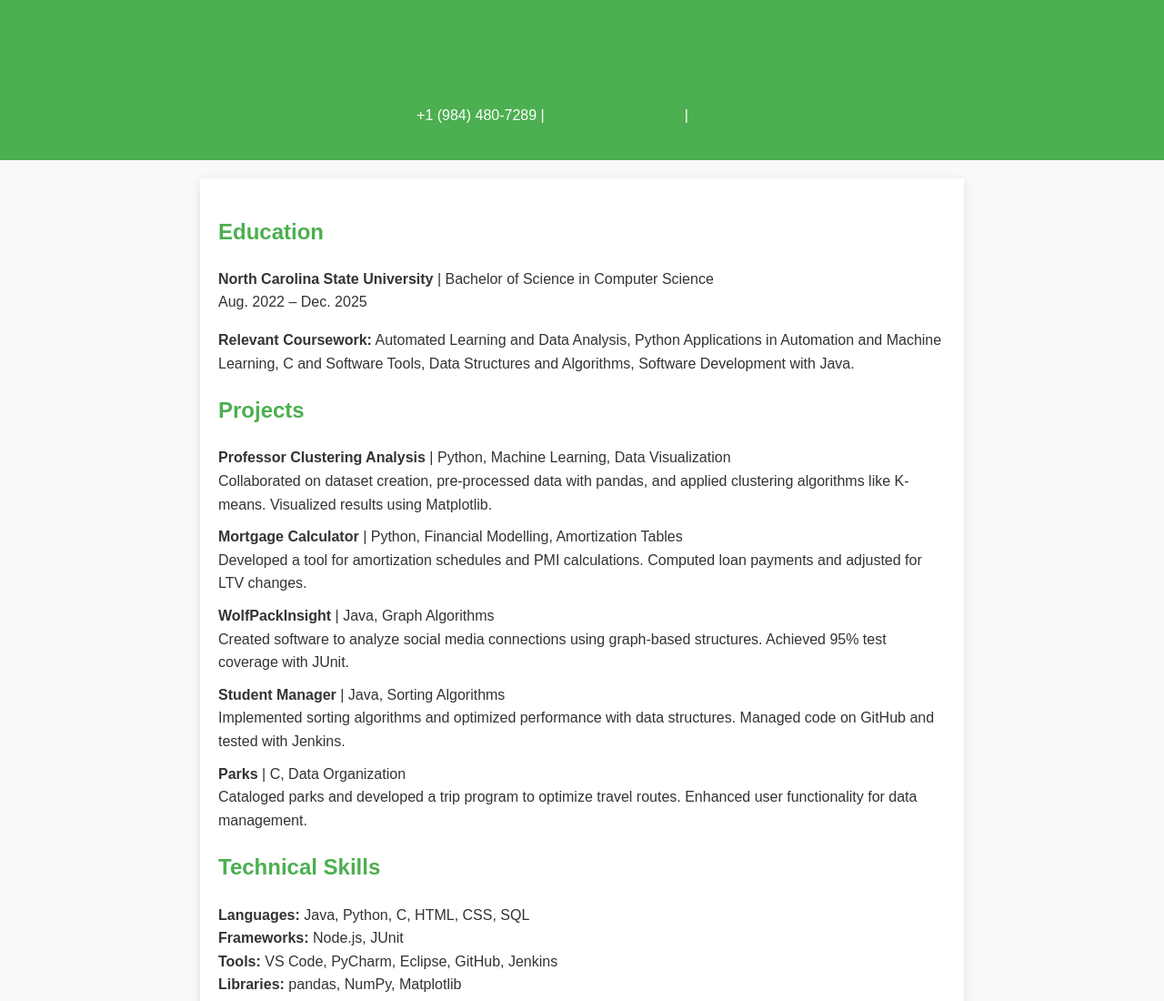
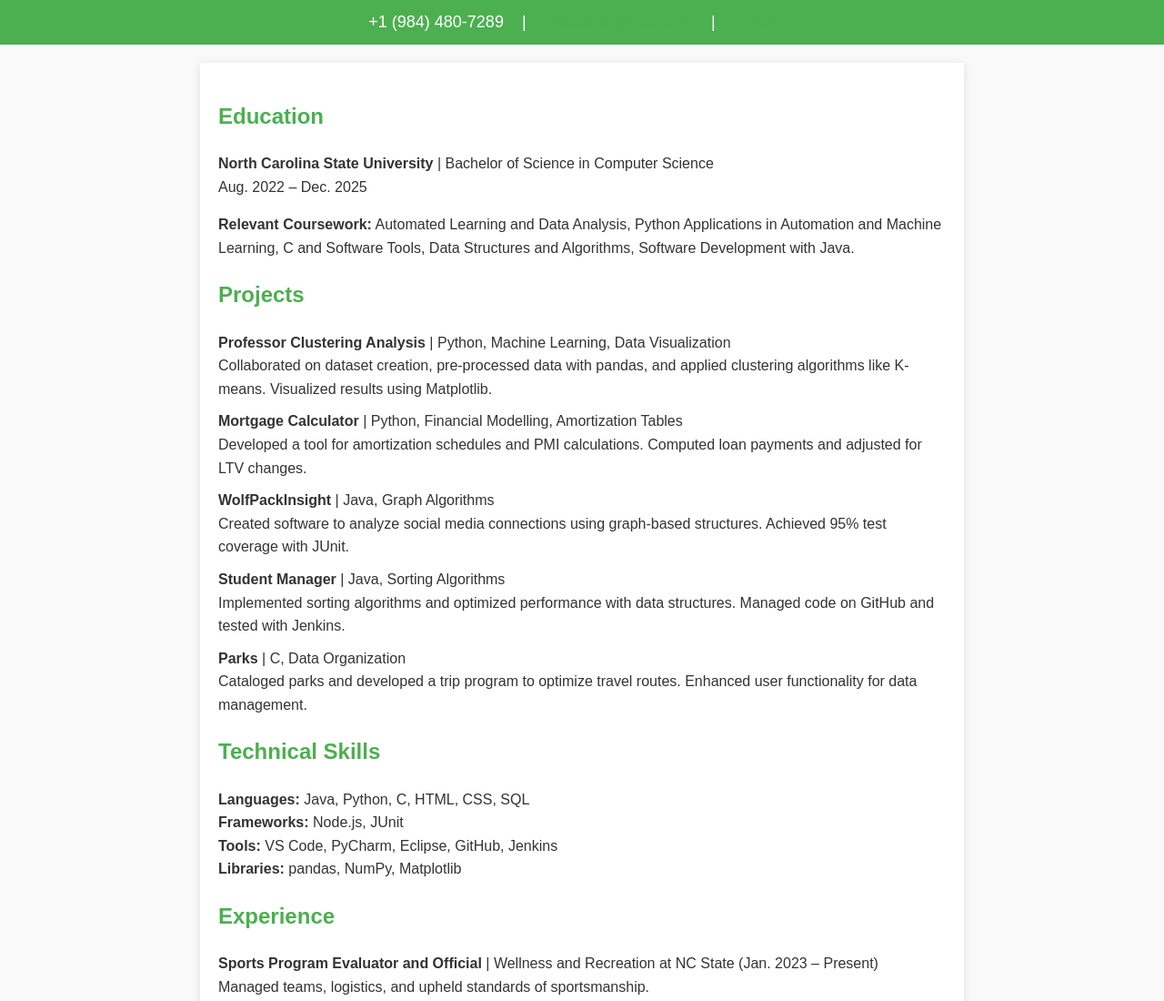
Before and after one commit to RjDead/rishijeswani.github.io, a plain HTML site: page index.html in a window 1280 px wide. Shown: the top 1100 px of the page at 91% size. Drawn offline with Linux system fonts and the light colour scheme.

Commit message:
Update index.html

```diff
--- a/index.html
+++ b/index.html
@@ -13,12 +13,20 @@
             color: #333;
             line-height: 1.6;
         }
-        header {
-            background-color: #4CAF50;
-            color: white;
-            padding: 20px;
-            text-align: center;
+        .header {
+            display: flex;
+            justify-content: center; /* Centers content horizontally */
+            align-items: center;    /* Centers content vertically */
+            background-color: #4caf50; /* Green background */
+            color: white;           /* White text */
+            padding: 10px 0;        /* Add padding to the top and bottom */
         }
+
+        .header .contact {
+            margin: 0 10px; /* Adds space between items */
+            font-size: 18px; /* Adjust the font size */
+        }
+
         .container {
             max-width: 800px;
             margin: 20px auto;
@@ -46,10 +54,14 @@
     </style>
 </head>
 <body>
-    <header>
-        <h1>Rishi Rajesh Jeswani</h1>
-        <p>+1 (984) 480-7289 | <a href="mailto:rjeswan2@ncsu.edu">rjeswan2@ncsu.edu</a> | <a href="https://linkedin.com/in/rishijeswani">LinkedIn</a></p>
+    <header class="header">
+    <span class="contact">+1 (984) 480-7289</span>
+    <span class="contact">|</span>
+    <span class="contact"><a href="mailto:rjeswan2@ncsu.edu">rjeswan2@ncsu.edu</a></span>
+    <span class="contact">|</span>
+    <span class="contact"><a href="https://linkedin.com/in/rishijeswani">LinkedIn</a></span>
     </header>
+
 
     <div class="container">
         <section>
```
